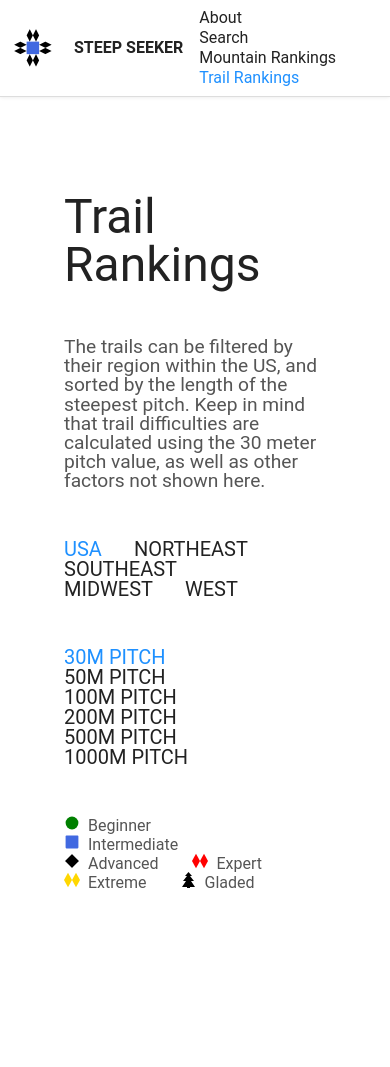
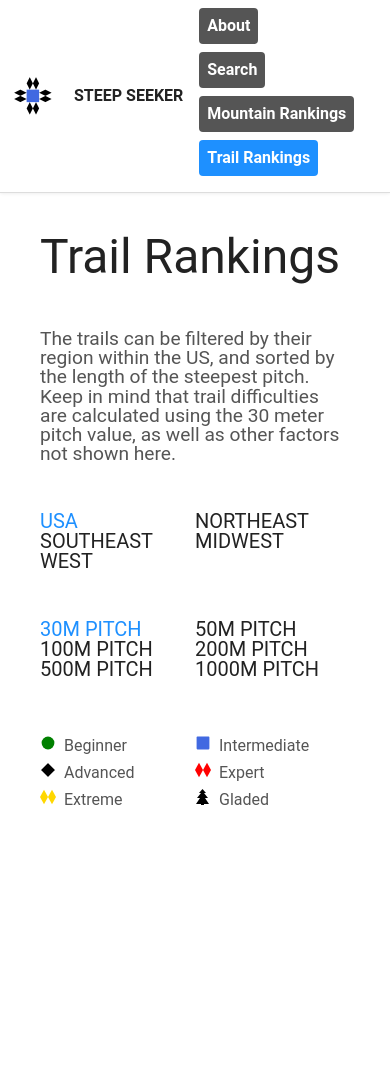
Before and after one commit to joshua-coppola/steep-seeker, a Flask app: page /trail-rankings in a window 390 px wide. After the commit the page ends 805 px from the top, so only its background shows below. Run offline with Flask 2, Linux system fonts and the light colour scheme; data that the repository does not hold is empty.

Commit message:
improved appearance of nav bar, trail rankings page is more consistant with site

```diff
--- a/static/page.css
+++ b/static/page.css
@@ -34,11 +34,8 @@ nav {
     margin-right: 16px;
 }
 .nav-list a {
-    color: var(--color-primary);
+    color: white;
     text-decoration: none;
-}
-.nav-list a.active {
-    color: var(--color-accent);
 }
 
 /* COMMON STUFF */
@@ -96,14 +93,49 @@ p.copy {
     color: var(--color-tertiary);
 }
 
+.button-cta {
+    display: inline-block;
+    padding: 8px;
+    background-color: var(--color-accent);
+    color: white;
+    border-radius: 4px;
+    text-decoration: none;
+    font-weight: bold;
+}
+.button-cta:hover {
+    opacity: 1;
+    color: white;
+    background-color: var(--color-accent-light);
+}
+
+.button-cta2 {
+    display: inline-block;
+    padding: 8px;
+    background-color: var(--color-secondary);
+    color: white;
+    border-radius: 4px;
+    text-decoration: none;
+    font-weight: bold;
+}
+
+.button-cta2:hover {
+    opacity: 1;
+    color: white;
+    background-color: var(--color-accent-light);
+}
+
 @media screen and (max-width: 620px) {
     .nav-list {
         float: none;
-        display: block;
+        display: grid;
         text-align: left;
     }
 
     #home-link {
         margin-right: 16px;
     }
+
+    .button {
+        padding-bottom: 8px;
+    }
 }
--- a/static/trail_rankings.css
+++ b/static/trail_rankings.css
@@ -79,6 +79,21 @@ tr a.active {
         display: none;
     }
 
+    main {
+        padding: 8px;
+        margin-top: 0px;
+    }
+
+    .ranking-sort {
+        display: grid;
+        grid-template-columns: repeat(2, 1fr);
+    }
+
+    .legend ul{
+        display: grid;
+        grid-template-columns: repeat(2, 1fr);
+    }
+
     .mobile table {
         width: 100%;
     }
@@ -93,3 +108,13 @@ tr a.active {
         padding-top: 16px;
     }
   }
+
+@media screen and (max-width: 350px) {
+    .ranking-sort {
+        grid-template-columns: 1fr;
+    }
+
+    .legend ul{
+        grid-template-columns: 1fr;
+    }
+}
--- a/templates/page_base.jinja
+++ b/templates/page_base.jinja
@@ -11,9 +11,9 @@
     <a id="home-link" href="/"><img height="50" src="/logo.png" />Steep Seeker</a>
     <ul class="nav-list">
         {% for link in nav_links %}
-        <li><a href="{{link.to}}" {% if active_page==link.page %} class="active" {% endif %}>
+        <li><div class="button"><a href="{{link.to}}" {% if active_page==link.page %} class="button-cta" {% else %} class="button-cta2" {% endif %}>
                 {{link.title}}
-            </a></li>
+            </a></div></li>
         {% endfor %}
     </ul>
     <span style="flex-grow: 1"></span>
```
Also changed, not shown: static/index.css (+1 -32 lines).
